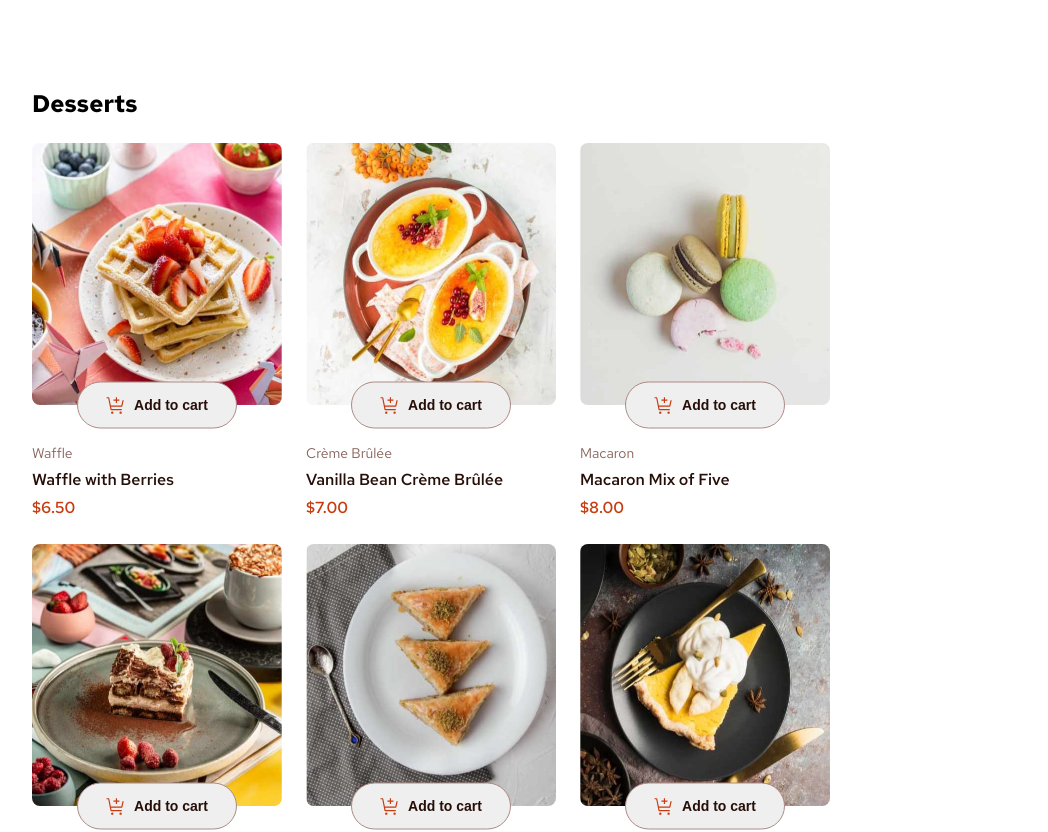
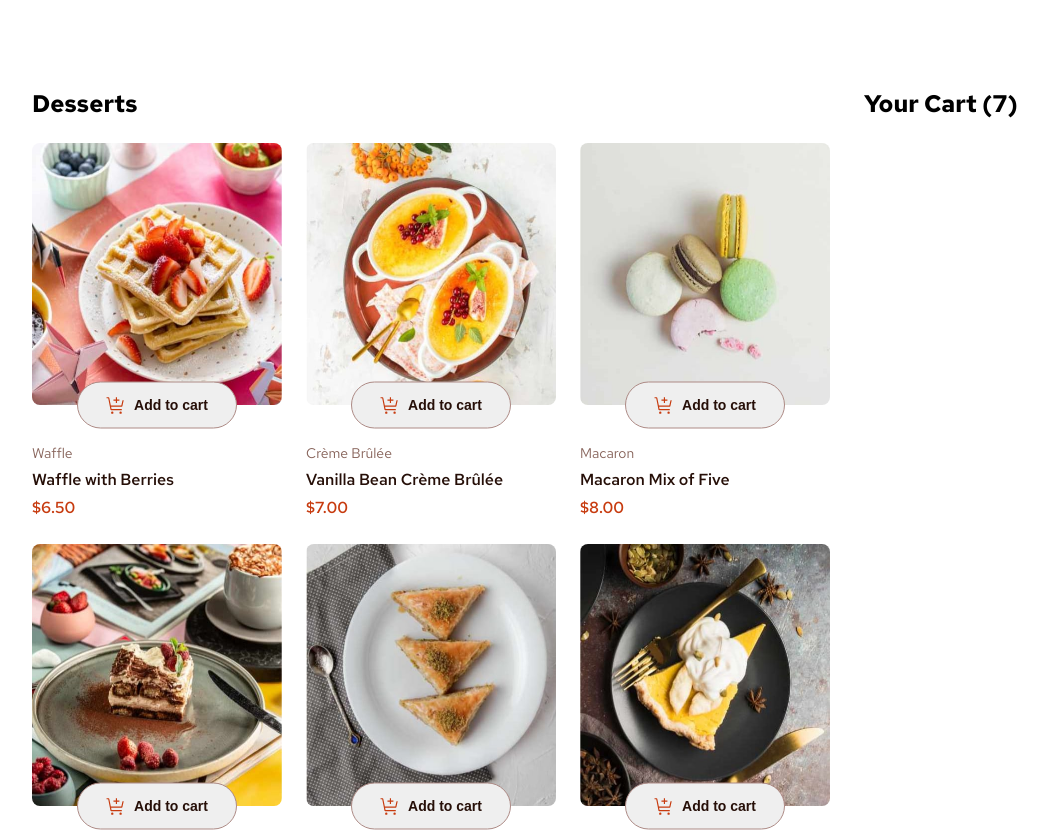
Before and after one commit to Tripouille/fm-product-list-with-cart, a Vue app: page / in a window 1280 px wide. Shown: the top 832 px of the page, without its empty margins (112-1160 px from the left). Built offline with nearby package versions, Linux system fonts and the light colour scheme.

Commit message:
feat: create shopping cart component

```diff
--- a/src/App.vue
+++ b/src/App.vue
@@ -1,10 +1,12 @@
 <script setup lang="ts">
 import Desserts from "./components/Desserts.vue";
+import ShoppingCart from "./components/ShoppingCart.vue";
 </script>
 
 <template>
   <main>
     <Desserts />
+    <ShoppingCart />
   </main>
 </template>
 
--- /dev/null
+++ b/src/components/ShoppingCart.vue
@@ -0,0 +1,9 @@
+<script setup lang="ts"></script>
+
+<template>
+  <aside>
+    <h2>Your Cart (7)</h2>
+  </aside>
+</template>
+
+<style lang="scss" scoped></style>
```
